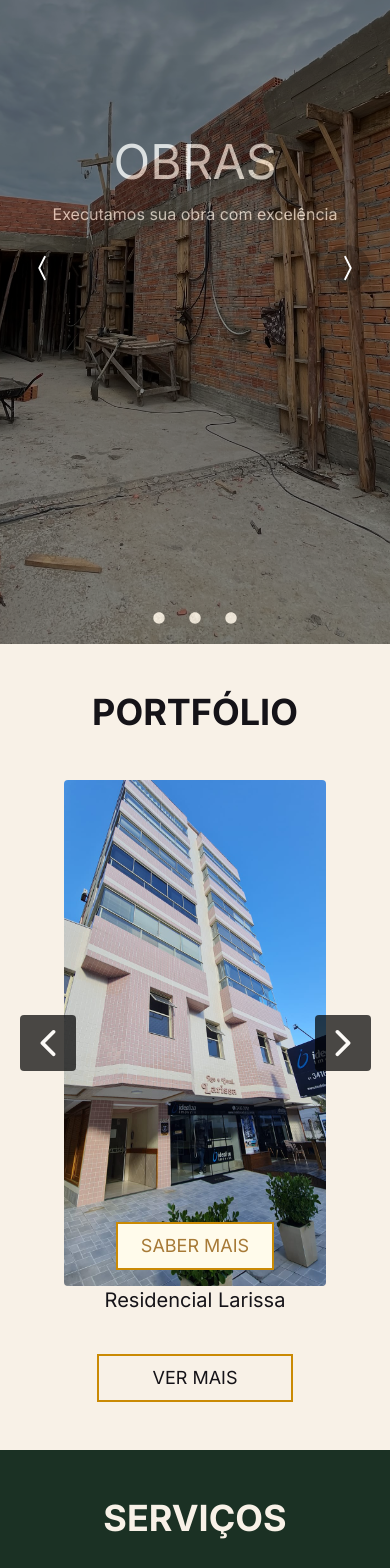
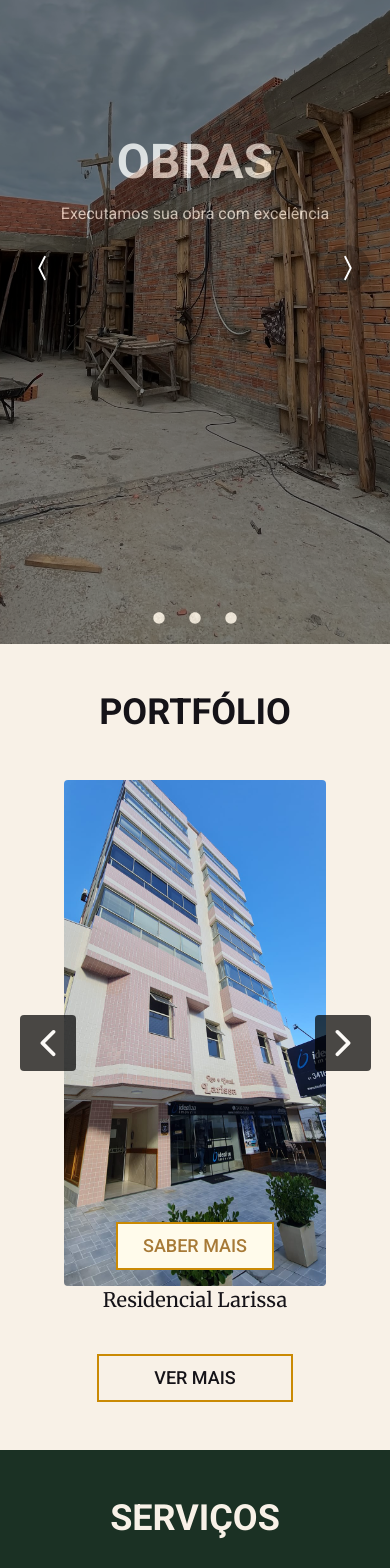
Before and after one commit to Leort-z/projecaors, a Next.js app: page / in a window 390 px wide. Shown: the part 200-1768 px from the top of the page. Built offline with nearby package versions, Linux system fonts and the light colour scheme.

Commit message:
Mudanças em todas as fontes

```diff
--- a/app/components/Footer.tsx
+++ b/app/components/Footer.tsx
@@ -1,5 +1,12 @@
+import { Roboto } from "next/font/google";
 import Link from "next/link";
 import { FaWhatsapp, FaInstagram, FaFacebookSquare } from "react-icons/fa";
+
+const roboto500 = Roboto({
+  weight: '500',
+  subsets: ['latin'],
+  variable: '--font-roboto'
+})
 
 interface FooterProps {
     source: string;
@@ -10,7 +17,7 @@ export default function WhatsAppButton({ source }: FooterProps) {
         <div className='flex justify-between w-full  items-center '>
             {source === "White" ? (
                 <div className="flex justify-between w-full h-full ">
-                    <div className='flex flex-col gap-6 items-start justify-center'>
+                    <div className={`flex flex-col gap-6 items-start justify-center ${roboto500.className}`}>
                         <Link href='/#portfolio'>PORTFÓLIO</Link>
                         <Link href='/#servicos'>SERVIÇOS</Link>
                         <Link href='/#quemsomos'>QUEM SOMOS</Link>
--- a/app/components/MobileNavbar.tsx
+++ b/app/components/MobileNavbar.tsx
@@ -1,8 +1,5 @@
 import { useState } from "react";
 import { RiMenuFill } from "react-icons/ri";
-import { Inter } from 'next/font/google'
-
-const inter = Inter({ subsets: ['latin'] })
 
 export default function MobileNavbar() {
 
@@ -20,7 +17,7 @@ export default function MobileNavbar() {
                 <button className='pr-6' data-collapse-target="collapse" type="button" onClick={() => setIsVisible(!isVisible)}>
                     <RiMenuFill size={35} color="#F8F1E7" />
                 </button>
-                <div className={`${isVisible ? 'block' : 'hidden'} w-full ${inter.className}`} >
+                <div className={`${isVisible ? 'block' : 'hidden'} w-full `} >
                     <ul className="flex flex-col font-light mt-4 rounded-lg">
                         <li>
                             <a style={{ background: '#182f21' }} href='/' className="block py-2 px-3 text-white text-4xl rounded-sm" onClick={() => setIsVisible(!isVisible)}>Início</a>
--- a/app/components/Navbar.tsx
+++ b/app/components/Navbar.tsx
@@ -1,15 +1,22 @@
+import { Roboto } from "next/font/google";
 import DesktopNavbar from "./DesktopNavbar";
 import MobileNavbar from "./MobileNavbar";
+
+const roboto500 = Roboto({
+  weight: '500',
+  subsets: ['latin'],
+  variable: '--font-roboto'
+})
 
 export default function Navbar() {
 
     return (
         <>
-        <div className="visible lg:invisible ">
+        <div className={`visible lg:invisible ${roboto500.className}`}>
             <MobileNavbar/>
         </div>
 
-        <div className="invisible lg:visible ">
+        <div className={`invisible lg:visible ${roboto500.className}`}>
             <DesktopNavbar/>
         </div>
         </>)
--- a/app/components/PortfolioItem.tsx
+++ b/app/components/PortfolioItem.tsx
@@ -1,4 +1,17 @@
 import Link from "next/link";
+import { Merriweather, Roboto } from 'next/font/google';
+
+const merriweather = Merriweather({
+  weight: '400',
+  style: 'italic',
+  subsets: ['latin'],
+})
+
+const roboto = Roboto({
+    weight: '500',
+    subsets: ['latin'],
+  })
+
 
 interface PortfolioItemProps {
     name: string;
@@ -12,9 +25,9 @@ export default function PortfolioItem({ name, imagePath, id }: PortfolioItemProp
         <div className='h-[68vh] lg:w-1/6 w-full flex flex-col' >
             <div className="h-[60vh] bg-cover min-h-80 bg-center rounded flex items-end justify-center pb-4"
                 style={{ backgroundImage: `url('/portfolio-images/${imagePath}` }}>
-                <Link className="flex items-center justify-center h-12 w-3/5 text-lg bg-amber-50 border-2 border-yellow-600 text-[#A77A37] hover:bg-opacity-80 transition-colors duration-200"
+                <Link className={`flex items-center justify-center h-12 w-3/5 text-lg bg-amber-50 border-2 border-yellow-600 text-[#A77A37] hover:bg-opacity-80 transition-colors duration-200 ${roboto.className}`}
                     href={`/portfolio/${id}`}> SABER MAIS</Link>
             </div>
-            <h3 className="text-xl">{name}</h3>
+            <h3 className={`text-xl ${merriweather.className}`}>{name}</h3>
         </div>)
 }
--- a/app/components/ServicoItem.tsx
+++ b/app/components/ServicoItem.tsx
@@ -1,4 +1,11 @@
+import { Roboto } from "next/font/google";
 import Link from "next/link";
+
+const roboto400 = Roboto({
+  weight: '400',
+  subsets: ['latin'],
+  variable: '--font-roboto'
+})
 
 interface ServicoItemProps {
     name: string;
@@ -11,8 +18,8 @@ export default function ServicoItem({ name, imagePath, id }: ServicoItemProps) {
     return (
         <div className="h-[18rem] w-full lg:w-1/4 flex flex-col lg:mb-0 mb-2">
             <div className="h-full bg-cover bg-center rounded " style={{ backgroundImage: `url('/servicos-images/${imagePath}`}}>
-                <Link className="w-full h-full flex items-end justify-center pb-4 rounded bg-gradient-to-t
-                    from-black to-transparent cursor-pointer text-2xl  text-[#F8F1E7] hover:text-[#FF9E0E]  transition-colors duration-200"
+                <Link className={`w-full h-full flex items-end justify-center pb-4 rounded bg-gradient-to-t
+                    from-black to-transparent cursor-pointer text-2xl  text-[#F8F1E7] hover:text-[#FF9E0E]  transition-colors duration-200 ${roboto400.className}`}
                     href={`/servicos/${id}`}>{name}</Link>
             </div>
         </div>)
--- a/app/page.tsx
+++ b/app/page.tsx
@@ -4,7 +4,7 @@ import Navbar from './components/Navbar';
 import { BsChevronCompactLeft, BsChevronCompactRight } from 'react-icons/bs';
 import { RxDotFilled } from 'react-icons/rx'
 import { SetStateAction, useState } from 'react';
-import { Roboto, Inter } from 'next/font/google';
+import { Roboto } from 'next/font/google';
 import { IoLocationOutline } from "react-icons/io5";
 import { MdLocalPhone } from "react-icons/md";
 import { FaWhatsapp } from "react-icons/fa";
@@ -14,12 +14,25 @@ import ServicosSection from './components/ServicosSection';
 import Footer from './components/Footer';
 
 
-const roboto = Roboto({
-  weight: '400',
+const roboto700 = Roboto({
+  weight: '700',
+  subsets: ['latin'],
+  variable: '--font-roboto-bold',
+})
+
+const roboto500 = Roboto({
+  weight: '500',
   subsets: ['latin'],
 })
 
-const inter = Inter({ subsets: ['latin'] })
+const roboto400 = Roboto({
+  weight: '400',
+  subsets: ['latin'],
+  variable: '--font-roboto'
+})
+
+
+
 
 export default function Home() {
 
@@ -60,15 +73,15 @@ export default function Home() {
   }
 
   return (
-    <div className={inter.className} style={{ overflowX: 'hidden' }}>
+    <div style={{ overflowX: 'hidden' }}>
       <Navbar />
       <div className='h-[100vh]  w-full m-auto group '>
         <div style={{ backgroundImage: `url(${slides[currentIndex].url})` }} className='w-full h-full bg-center bg-cover  duration-300'>
           <div className="h-full w-full opacity-60 text-[#F8F1E7] flex flex-col justify-center items-center relative" style={{ backgroundColor: 'rgba(0, 0, 0, 0.8)' }}>
             <div className='h-3/5 w-full flex flex-col  items-center justify-between absolute bottom-0'>
               <div className='flex flex-col items-center '>
-                <h1 className='text-5xl lg:text-8xl select-none mb-4  '>{slides[currentIndex].title}</h1>
-                <h3 className='text-base lg:text-2xl select-none text-center'>{slides[currentIndex].subtitle}</h3>
+                <h1 className={`text-5xl lg:text-8xl select-none mb-4 ${roboto700.className}`}>{slides[currentIndex].title}</h1>
+                <h3 className={`text-base lg:text-2xl select-none text-center ${roboto400.className}`}>{slides[currentIndex].subtitle}</h3>
               </div>
               <div className='flex py-2'>
                 {slides.map((slide, slideIndex) => (
@@ -87,22 +100,22 @@ export default function Home() {
 
       </div>
       <section className='h-[calc(100%-96px)] text-center text-4xl lg:px-36 px-16 py-12 flex flex-col items-center' id='portfolio'>
-        <h1 className="font-bold" >PORTFÓLIO</h1>
+        <h1  className={roboto700.className}>PORTFÓLIO</h1>
         <PortfolioSection />
-        <Link className="h-12 lg:w-1/4  w-3/4 text-lg border-2 border-yellow-600 hover:bg-amber-50 flex items-center justify-center"
+        <Link className={`h-12 lg:w-1/4  w-3/4 text-lg border-2 border-yellow-600 hover:bg-amber-50 flex items-center justify-center ${roboto500.className}`}
           href="/portfolio"> VER MAIS</Link>
       </section>
 
       <section style={{ background: '#1B3124' }}
         className='h-[calc(100%-96px)] text-center text-4xl px-12 lg:px-36 py-12 flex flex-col items-center' id='servicos'>
-        <h1 className="font-bold text-[#F8F1E7]">SERVIÇOS</h1>
+        <h1 className={`text-[#F8F1E7] ${roboto700.className}`} >SERVIÇOS</h1>
         <ServicosSection />
-        <Link className="h-12 w-3/4 lg:w-1/4 text-lg border-2 border-yellow-600 text-[#A77A37] mt-10 lg:mt-12 hover:bg-green-950 flex items-center justify-center"
+        <Link className={`h-12 w-3/4 lg:w-1/4 text-lg border-2 border-yellow-600 text-[#A77A37] mt-10 lg:mt-12 hover:bg-green-950 flex items-center justify-center ${roboto500.className}`}
           href="/servicos"> VER MAIS</Link>
       </section>
       <section className='h-[calc(200%-96px)] px-12 py-12 flex flex-col gap-8 items-center text-center' id='quemsomos'>
-        <h1 className="text-5xl">Família Projeção</h1>
-        <div className='flex lg:flex-row flex-col h-2/5 justify-between gap-3 w-5/6 items-center'>
+        <h1 className={`text-5xl ${roboto700.className}`}>Família Projeção</h1>
+        <div className={`flex lg:flex-row flex-col h-2/5 justify-between gap-3 w-5/6 items-center ${roboto400.className}`}>
           <div className="lg:h-[50vh] h-[30vh] lg:w-2/5 flex flex-col">
             <div className="h-full w-full bg-cover bg-center rounded" style={{ backgroundImage: "url('/historia-images/escritorio.png" }} />
             <h3 className="text-xs lg:text-lg text-center">(Elizabeth, Mário Sérgio e Marlene Barrionuevo em frente ao Chalé Verde)</h3>
@@ -121,7 +134,7 @@ export default function Home() {
             foi o lar da família Barrionuevo.</p>
         </div>
 
-        <div className='flex flex-col-reverse h-2/5 justify-between gap-3 w-5/6 items-center lg:flex-row'>
+        <div className={`flex flex-col-reverse h-2/5 justify-between gap-3 w-5/6 items-center lg:flex-row  ${roboto400.className}`}>
           <p className='text-xs lg:text-xl lg:w-2/4'>
             Mário Sérgio não foi apenas um engenheiro talentoso, mas também
             um professor dedicado e uma figura respeitada em Capão da Canoa.
@@ -138,7 +151,7 @@ export default function Home() {
             <h3 className="text-xs lg:text-lg text-center">(Legenda: Mário Sérgio fundador da empresa Projeção)</h3>
           </div>
         </div>
-        <div className='flex h-2/5 justify-between w-5/6 items-center flex-col lg:flex-row gap-3'>
+        <div className={`flex h-2/5 justify-between w-5/6 items-center flex-col lg:flex-row gap-3  ${roboto400.className}`}>
           <div className="lg:h-[50vh] h-[30vh] lg:w-2/5  flex flex-col">
             <div className="h-full w-full bg-cover bg-center rounded" style={{ backgroundImage: "url('/historia-images/formatura.png" }} />
             <h3 className="text-xs lg:text-lg text-center">(Legenda: Ramiro e Isadora, Formatura de Engenharia Civil 2022/1 PUCRS)</h3>
@@ -160,7 +173,7 @@ export default function Home() {
       </section>
 
       <section style={{ background: '#1B3124' }}
-        className='h-[calc(140%-96px)] text-center text-4xl px-36 py-16 flex flex-col items-center gap-16 ' id='contato'>
+        className={`h-[calc(140%-96px)] text-center text-4xl px-36 py-16 flex flex-col items-center gap-16 ${roboto500.className}`} id='contato'>
         <div className='flex lg:w-full h-2/4 items-center justify-center lg:flex-row flex-col'>
           <div className='flex flex-col  h-3/4 w-[40vh] lg:w-2/5 items-start gap-4 mb-6 '>
             <h1 className="font-bold text-[#F8F1E7] text-6xl">Contato:</h1>
@@ -186,7 +199,7 @@ export default function Home() {
               <input type="text" name="name" required className="border-2 border-yellow-600 w-full text-2xl outline-none placeholder:text-lg" placeholder='Digite seu nome*'></input>
               <input type="email" name="email" required className="border-2 border-yellow-600 w-full text-2xl outline-none placeholder:text-lg" placeholder='Digite seu E-mail*'></input>
               <textarea name="message" required className="border-2 border-yellow-600 w-full h-full text-2xl outline-none placeholder:text-lg" placeholder='Digite sua mensagem*'></textarea>
-              <button type="submit" className="w-full text-lg border-2 border-yellow-600 text-[#A77A37] hover:bg-green-950 ">ENVIAR MENSAGEM</button>
+              <button type="submit" className={`w-full text-lg border-2 border-yellow-600 text-[#A77A37] hover:bg-green-950 ${roboto500.className}`}>ENVIAR MENSAGEM</button>
               <input type="hidden" name="_subject" value="Novo Contato!"></input>
               <input type="hidden" name="_captcha" value="false"></input>
             </form>
```
